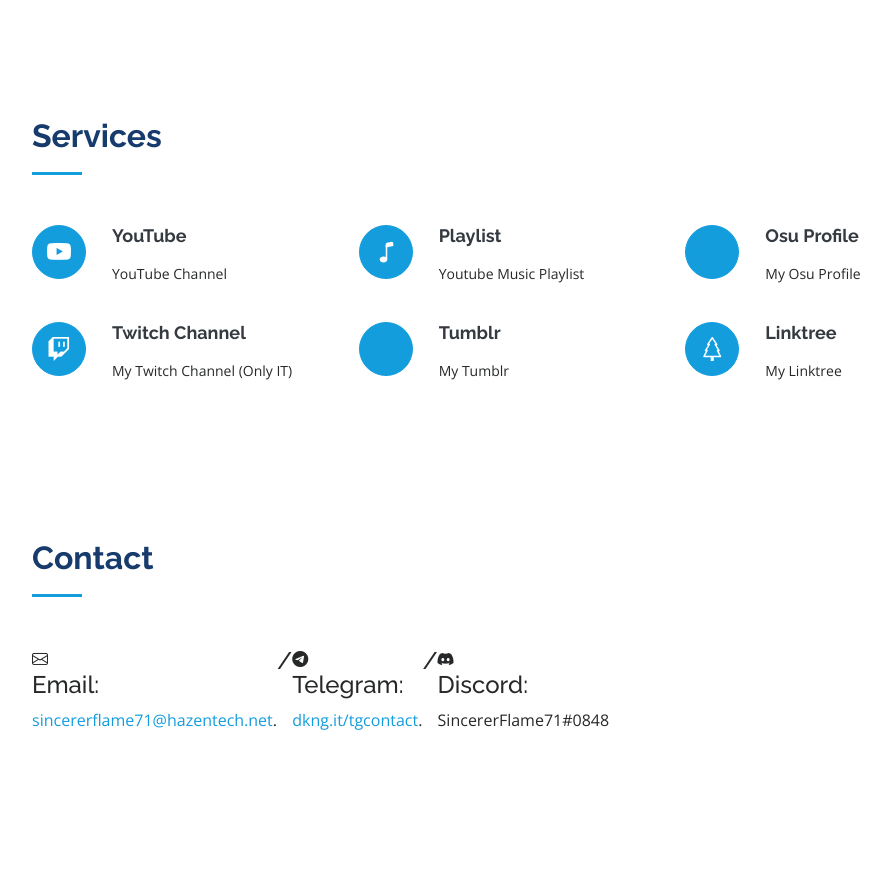
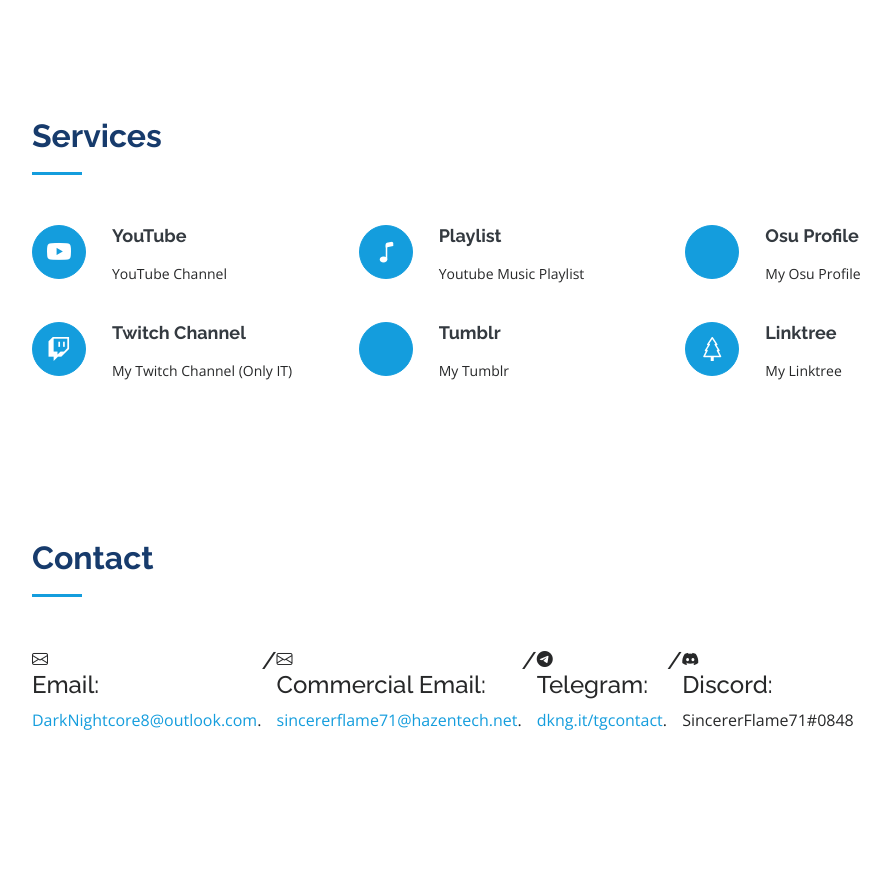
Before and after one commit to DarkNightcore8/SincererFlameBlog-OLD-, a plain HTML site: page index.html in a window 1280 px wide. Shown: the part 1322-2200 px from the top of the page, without its empty margins (280-1171 px from the left). Drawn offline with nearby package versions, Linux system fonts and the light colour scheme; files whose address does not match are found by name.

Commit message:
update contact section

```diff
--- a/index.html
+++ b/index.html
@@ -174,10 +174,17 @@
 
           <div class="col-lg-5 d-flex align-items-stretch">
 
+
               <div class="email">
                 <i class="bi bi-envelope"></i>
                 <h4>Email:</h4>
-                <a href="mailto:sincererflame71@hazentech.net<">sincererflame71@hazentech.net</a>.
+                <a href="mailto:DarkNightcore8@outlook.com">DarkNightcore8@outlook.com</a>.
+              </div>              <h4>/</h4>
+
+             <div class="email">
+                <i class="bi bi-envelope"></i>
+                <h4>Commercial Email:</h4>
+                <a href="mailto:sincererflame71@hazentech.net">sincererflame71@hazentech.net</a>.
               </div>              <h4>/</h4>
 
               <div class="telegram">
```
